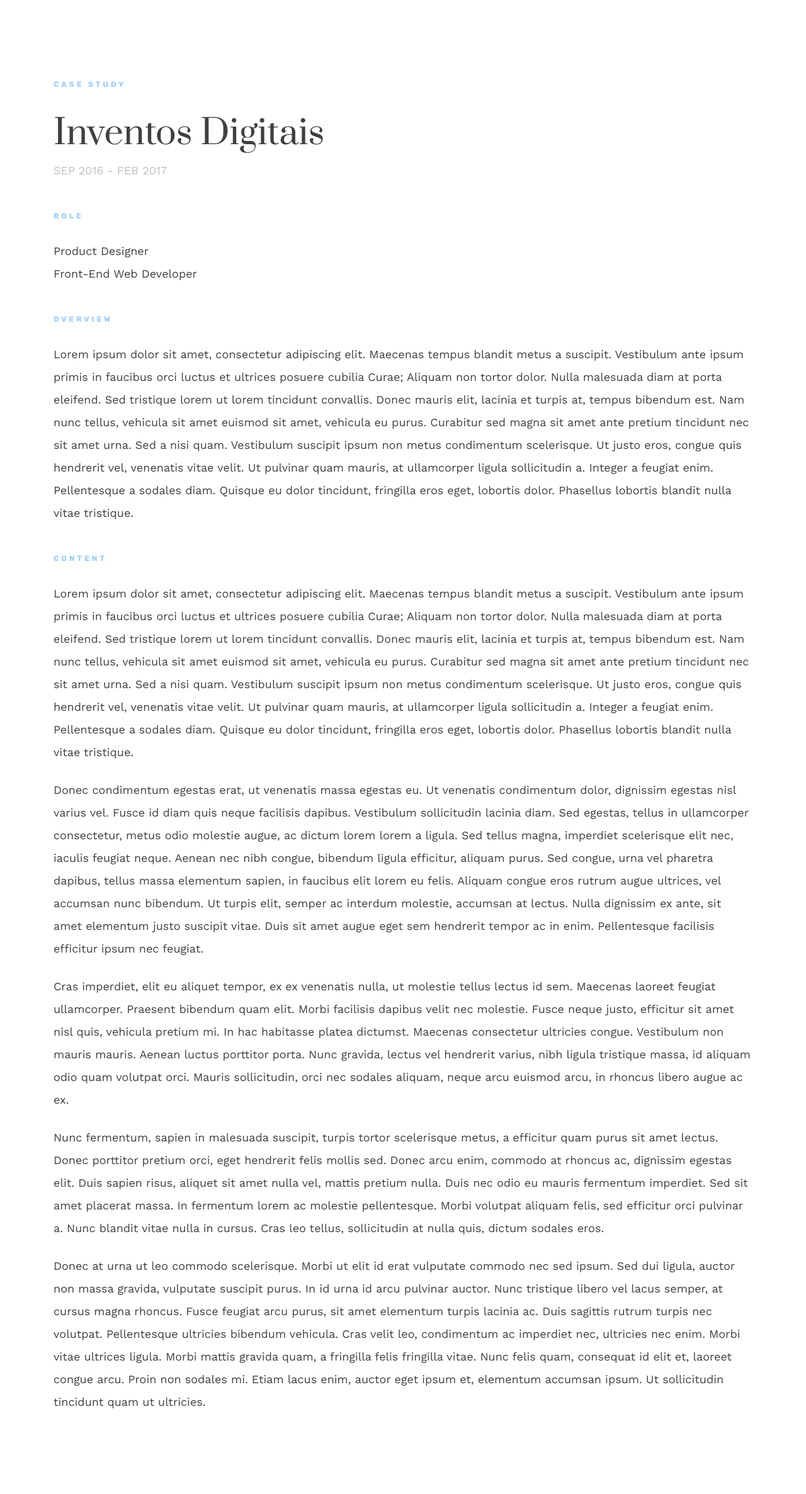
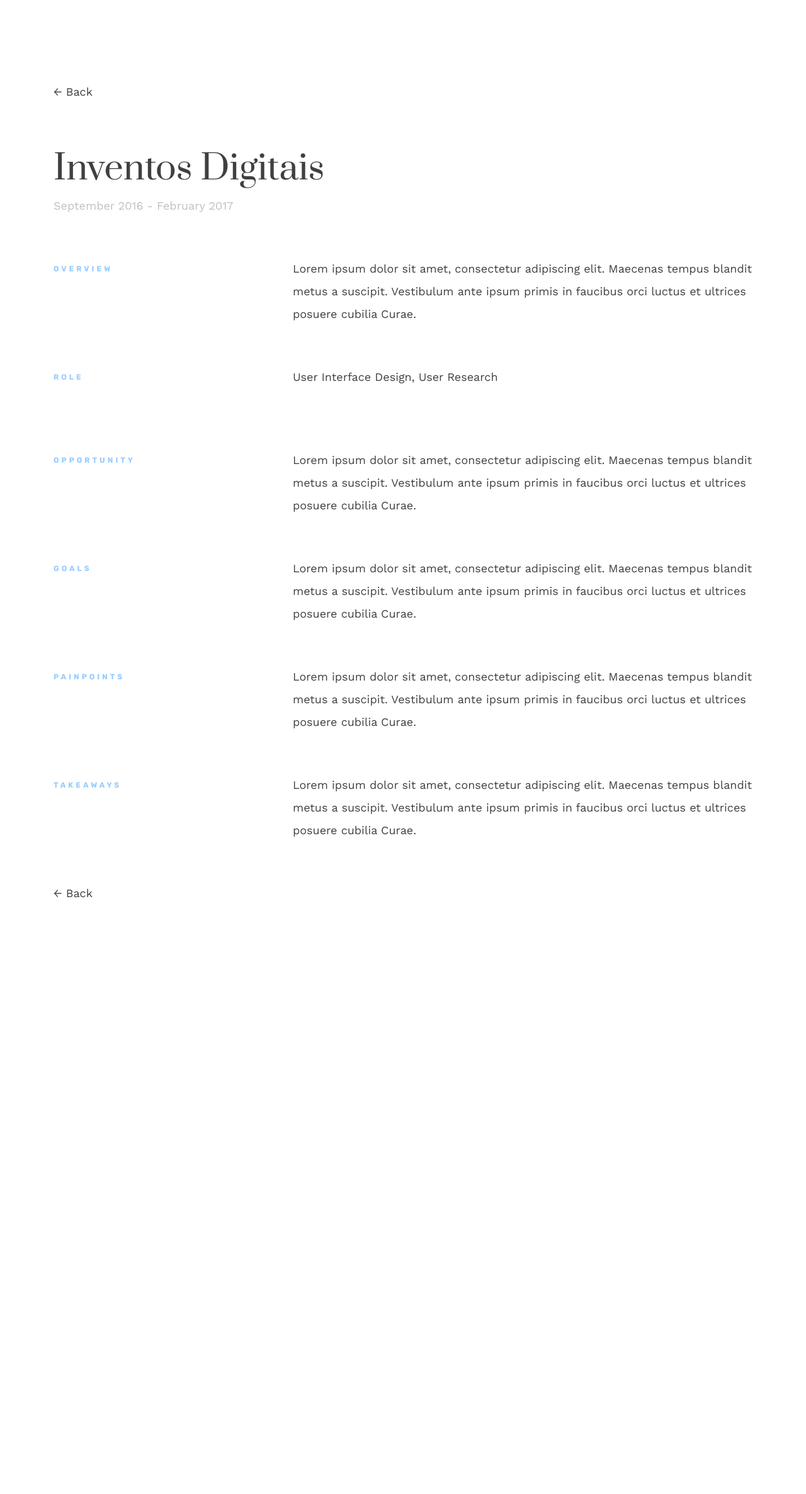
Before and after one commit to felipesotello/felipesotello.github.io, a Jekyll site: the page built from _posts/2018-01-01-inventos-digitais.html, in a window 1280 px wide. Shown: the whole page at 63% size. Built offline with Jekyll 4.4.1, drawn with Linux system fonts in a browser that asks for light colours; nearby versions of some CDN libraries; after the commit the page ends 1565 px from its top, so only the background shows below that.

Commit message:
cases wip

```diff
--- a/_layouts/case-study.html
+++ b/_layouts/case-study.html
@@ -4,18 +4,74 @@
     <div class="container">
         <div class="row">
             <div class="col-12">
-                <p class="text-1">Case Study</p>
+                <p class="text-5"><a class="anchor-2" href="{{ site.url }}">← Back</a></p>
+            </div>
+        </div>
+
+        <div class="row">
+            <div class="col-12">
                 <h1 class="text-2">{{ page.title }}</h1>
-                <p class="text-5 mb-5">{{ page.description }}</p>
+                <p class="text-5">{{ page.description }}</p>
+            </div>
+        </div>
 
-                <p class="text-1">Role</p>
-                <p class="text-3 mb-5">{{ page.role }}</p>
+        <div class="row">
+            <div class="col-12 col-lg-4">
+                <p class="text-1-cases">Overview</p>
+            </div>
+            <div class="col-12 col-lg-8">
+                <p class="text-3">{{ page.overview }}</p>
+            </div>
+        </div>
 
-                <p class="text-1">Overview</p>
-                <p class="text-3 mb-5">{{ page.overview }}</p>
+        <div class="row">
+            <div class="col-12 col-lg-4">
+                <p class="text-1-cases">Role</p>
+            </div>
+            <div class="col-12 col-lg-8">
+                <p class="text-3">{{ page.role }}</p>
+            </div>
+        </div>
 
-                <p class="text-1">Content</p>
-                <div class="content">{{ content }}</div>
+        <div class="row">
+            <div class="col-12 col-lg-4">
+                <p class="text-1-cases">Opportunity</p>
+            </div>
+            <div class="col-12 col-lg-8">
+                <p class="text-3">{{ page.opportunity }}</p>
+            </div>
+        </div>
+
+        <div class="row">
+            <div class="col-12 col-lg-4">
+                <p class="text-1-cases">Goals</p>
+            </div>
+            <div class="col-12 col-lg-8">
+                <p class="text-3">{{ page.goals }}</p>
+            </div>
+        </div>
+
+        <div class="row">
+            <div class="col-12 col-lg-4">
+                <p class="text-1-cases">Painpoints</p>
+            </div>
+            <div class="col-12 col-lg-8">
+                <p class="text-3">{{ page.painpoints }}</p>
+            </div>
+        </div>
+
+        <div class="row">
+            <div class="col-12 col-lg-4">
+                <p class="text-1-cases">Takeaways</p>
+            </div>
+            <div class="col-12 col-lg-8">
+                <p class="text-3">{{ page.takeaways }}</p>
+            </div>
+        </div>
+
+        <div class="row">
+            <div class="col-12">
+                <p class="text-5"><a class="anchor-2" href="{{ site.url }}">← Back</a></p>
             </div>
         </div>
     </div>
--- a/_posts/2018-01-01-inventos-digitais.html
+++ b/_posts/2018-01-01-inventos-digitais.html
@@ -1,11 +1,16 @@
 ---
 layout: case-study
-title: 'Inventos Digitais'
-description: 'SEP 2016 - FEB 2017'
-role: 'Product Designer<br>Front-End Web Developer'
-overview: 'Lorem ipsum dolor sit amet, consectetur adipiscing elit. Maecenas tempus blandit metus a suscipit. Vestibulum ante ipsum primis in faucibus orci luctus et ultrices posuere cubilia Curae; Aliquam non tortor dolor. Nulla malesuada diam at porta eleifend. Sed tristique lorem ut lorem tincidunt convallis. Donec mauris elit, lacinia et turpis at, tempus bibendum est. Nam nunc tellus, vehicula sit amet euismod sit amet, vehicula eu purus. Curabitur sed magna sit amet ante pretium tincidunt nec sit amet urna. Sed a nisi quam. Vestibulum suscipit ipsum non metus condimentum scelerisque. Ut justo eros, congue quis hendrerit vel, venenatis vitae velit. Ut pulvinar quam mauris, at ullamcorper ligula sollicitudin a. Integer a feugiat enim. Pellentesque a sodales diam. Quisque eu dolor tincidunt, fringilla eros eget, lobortis dolor. Phasellus lobortis blandit nulla vitae tristique.'
 date: 2018-01-01 09:00:00
 permalink: case-inventos-digitais.html
+
+title: 'Inventos Digitais'
+description: 'September 2016 - February 2017'
+overview: 'Lorem ipsum dolor sit amet, consectetur adipiscing elit. Maecenas tempus blandit metus a suscipit. Vestibulum ante ipsum primis in faucibus orci luctus et ultrices posuere cubilia Curae.'
+role: 'User Interface Design, User Research'
+opportunity: 'Lorem ipsum dolor sit amet, consectetur adipiscing elit. Maecenas tempus blandit metus a suscipit. Vestibulum ante ipsum primis in faucibus orci luctus et ultrices posuere cubilia Curae.'
+goals: 'Lorem ipsum dolor sit amet, consectetur adipiscing elit. Maecenas tempus blandit metus a suscipit. Vestibulum ante ipsum primis in faucibus orci luctus et ultrices posuere cubilia Curae.'
+painpoints: 'Lorem ipsum dolor sit amet, consectetur adipiscing elit. Maecenas tempus blandit metus a suscipit. Vestibulum ante ipsum primis in faucibus orci luctus et ultrices posuere cubilia Curae.'
+takeaways: 'Lorem ipsum dolor sit amet, consectetur adipiscing elit. Maecenas tempus blandit metus a suscipit. Vestibulum ante ipsum primis in faucibus orci luctus et ultrices posuere cubilia Curae.'
 ---
 
 <p class="text-3 mb-4">Lorem ipsum dolor sit amet, consectetur adipiscing elit. Maecenas tempus blandit metus a suscipit. Vestibulum ante ipsum primis in faucibus orci luctus et ultrices posuere cubilia Curae; Aliquam non tortor dolor. Nulla malesuada diam at porta eleifend. Sed tristique lorem ut lorem tincidunt convallis. Donec mauris elit, lacinia et turpis at, tempus bibendum est. Nam nunc tellus, vehicula sit amet euismod sit amet, vehicula eu purus. Curabitur sed magna sit amet ante pretium tincidunt nec sit amet urna. Sed a nisi quam. Vestibulum suscipit ipsum non metus condimentum scelerisque. Ut justo eros, congue quis hendrerit vel, venenatis vitae velit. Ut pulvinar quam mauris, at ullamcorper ligula sollicitudin a. Integer a feugiat enim. Pellentesque a sodales diam. Quisque eu dolor tincidunt, fringilla eros eget, lobortis dolor. Phasellus lobortis blandit nulla vitae tristique.</p>
--- a/_posts/2018-01-02-bizcapital.html
+++ b/_posts/2018-01-02-bizcapital.html
@@ -1,7 +1,7 @@
 ---
 layout: case-study
 title: 'BizCapital'
-description: 'MAR 2017 - DEC 2017'
+description: 'March 2017 - December 2017'
 role: 'Product Designer'
 date: 2018-01-02 09:00:00
 permalink: case-bizcapital.html
--- a/assets/styles/main.css
+++ b/assets/styles/main.css
@@ -27,7 +27,7 @@ html, body, div, span, applet, object, iframe, h1, h2, h3, h4, h5, h6, p, blockq
 }
 
 .row + .row {
-    padding: 96px 0 0 0;
+    padding: 64px 0 0 0;
 }
 
 .flex-1 {
@@ -46,6 +46,17 @@ html, body, div, span, applet, object, iframe, h1, h2, h3, h4, h5, h6, p, blockq
     font-weight: 700;
     letter-spacing: 4px;
     line-height: 1;
+    margin: 0 0 32px 0;
+    text-transform: uppercase;
+}
+
+.text-1-cases {
+    color: #99CCFF;
+    font-family: 'Rubik';
+    font-size: 12px;
+    font-weight: 700;
+    letter-spacing: 4px;
+    line-height: 36px;
     margin: 0 0 32px 0;
     text-transform: uppercase;
 }
```
Also changed, not shown: 3 other files.
